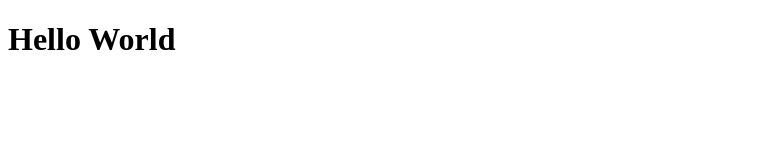
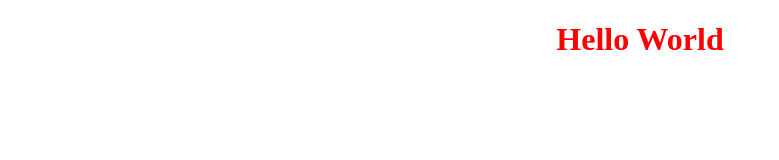
Before and after one commit to blazblue95/blazblue95.github.io, a plain HTML site: page index.html in a window 1280 px wide. Shown: the whole page, without its empty margins (0-779 px from the left). Drawn offline with Linux system fonts and the light colour scheme.

Commit message:
hello world

```diff
--- a/index.html
+++ b/index.html
@@ -1,4 +1,6 @@
 <!DOCTYPE html>
-
+<head>
+    <link href="./resources/style.css" type="text/css" rel="stylesheet">
+</head>
 
 <h1>Hello World</h1>
```
